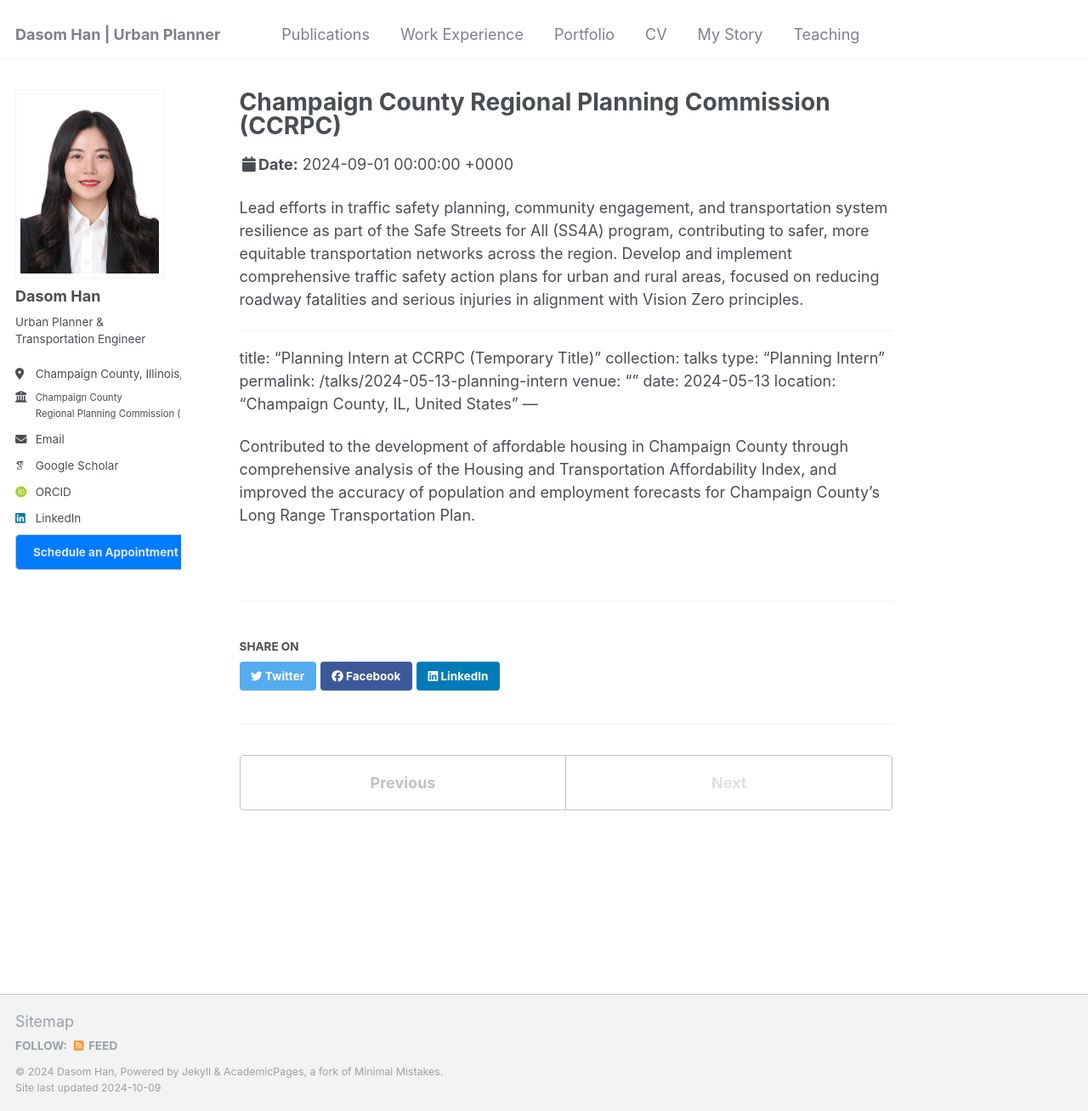
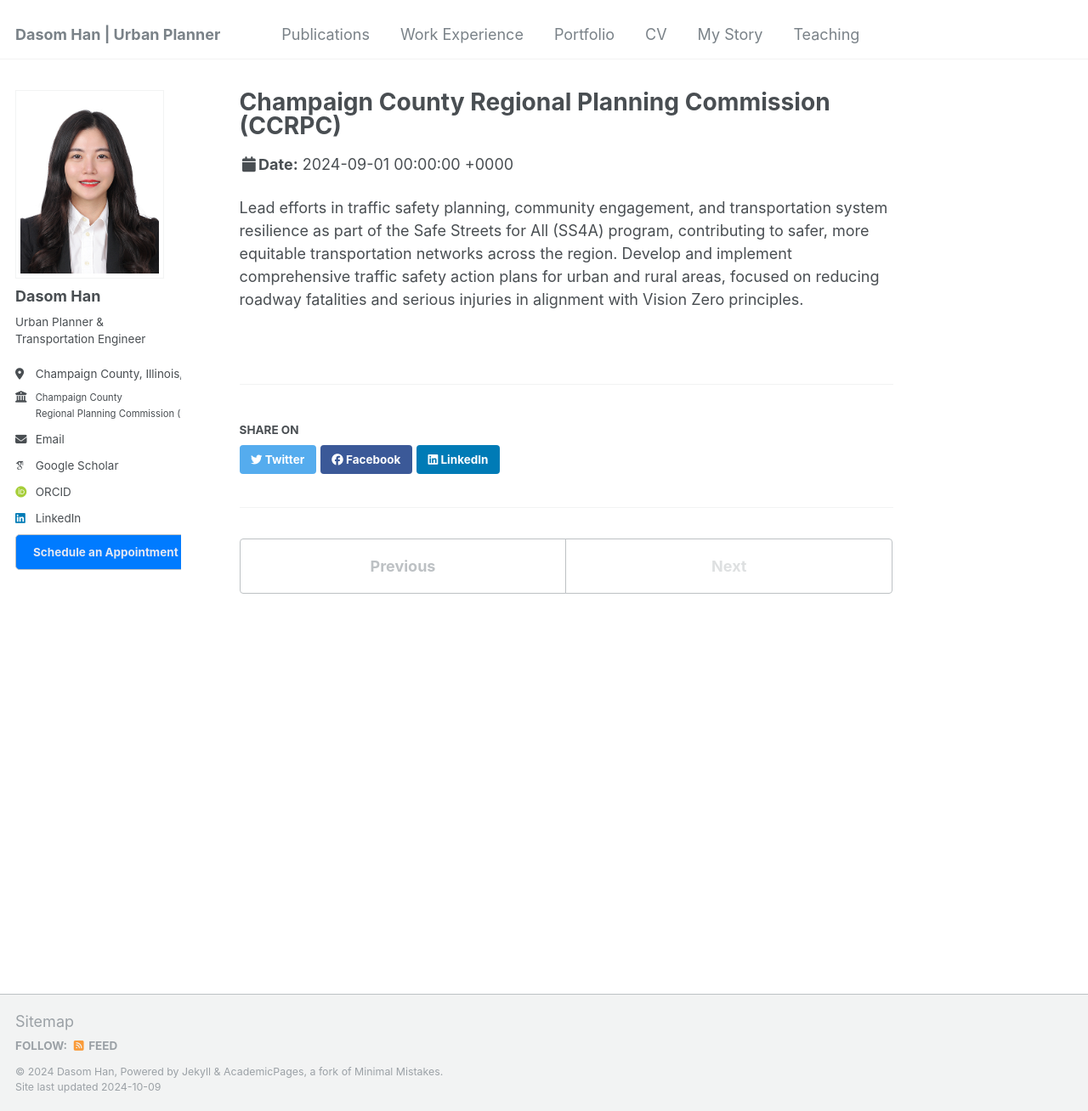
Before and after one commit to dasomh/dasomh.github.io, a Jekyll site: the page built from _talks/2014-03-01-talk-3.md, in a window 1280 px wide and 1308 px high. Shown: the whole window at 85% size. Built offline with Jekyll 4.4.1, drawn with Linux system fonts in a browser that asks for light colours; some web fonts are replaced.

Commit message:
Update 2014-03-01-talk-3.md

```diff
--- a/_talks/2014-03-01-talk-3.md
+++ b/_talks/2014-03-01-talk-3.md
@@ -9,15 +9,3 @@ location: "Champaign County, IL, United States"
 ---
 
 Lead efforts in traffic safety planning, community engagement, and transportation system resilience as part of the Safe Streets for All (SS4A) program, contributing to safer, more equitable transportation networks across the region. Develop and implement comprehensive traffic safety action plans for urban and rural areas, focused on reducing roadway fatalities and serious injuries in alignment with Vision Zero principles.
-
----
-title: "Planning Intern at CCRPC (Temporary Title)"
-collection: talks
-type: "Planning Intern"
-permalink: /talks/2024-05-13-planning-intern
-venue: ""
-date: 2024-05-13
-location: "Champaign County, IL, United States"
----
-
-Contributed to the development of affordable housing in Champaign County through comprehensive analysis of the Housing and Transportation Affordability Index, and improved the accuracy of population and employment forecasts for Champaign County's Long Range Transportation Plan.
```
